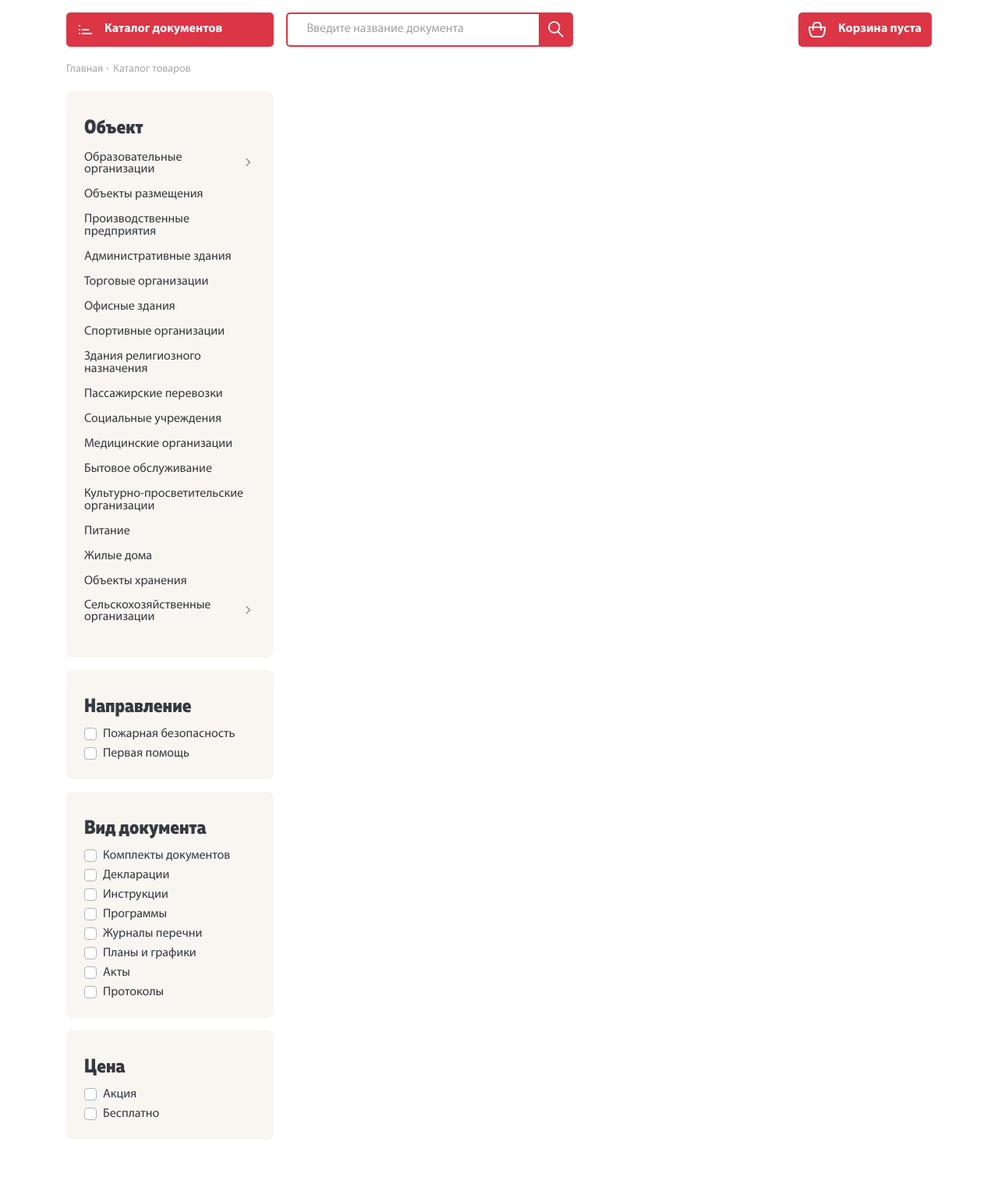
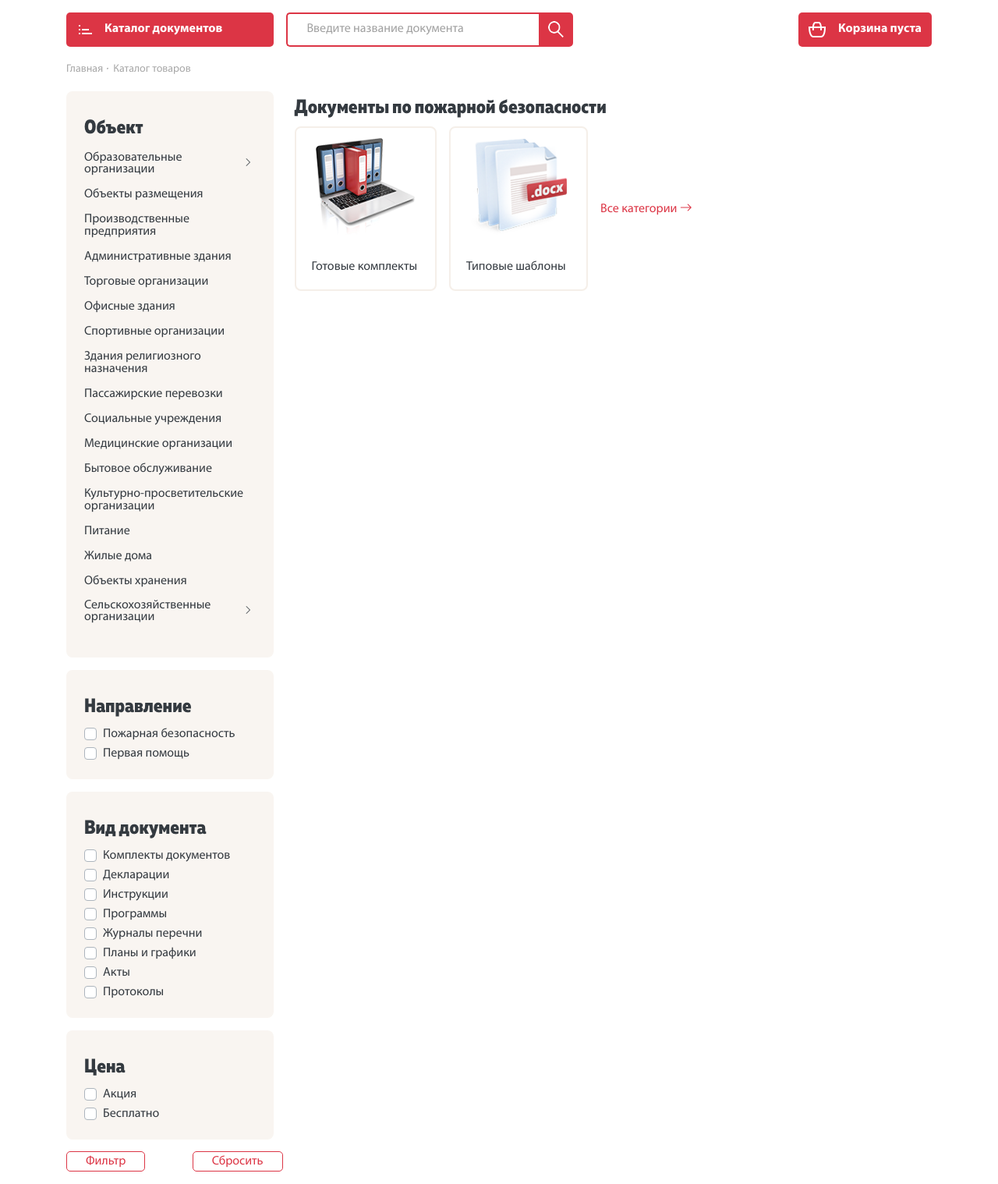
Before and after one commit to pmaks1985/new-gotdoc, a PHP site: page / in a window 1280 px wide. Shown: the part 140-1658 px from the top of the page at 78% size. Before the commit the page ends 1601 px from the top, so only its background shows below. Run offline with PHP 8.4, Linux system fonts and the light colour scheme; some libraries are stand-ins or nearby versions.

Commit message:
все категории стрелка

```diff
--- a/css/main.css
+++ b/css/main.css
@@ -228,7 +228,7 @@ body {
   background-color: #f9f5f1;
   margin: 0;
   width: 100%;
-  padding: 0.5rem;
+  padding: 10px;
 }
 
 .dropdown-item {
@@ -335,4 +335,37 @@ body {
   -webkit-box-shadow: 0 0 0 .2rem #EBD8C6;
           box-shadow: 0 0 0 .2rem #EBD8C6;
 }
+
+.title {
+  font-family: MullerNarrow-ExtraBold;
+  font-size: 25px;
+  line-height: 37px;
+  font-weight: 800;
+  color: #343a40;
+}
+
+.card {
+  background-color: #ffffff;
+  border: 2px solid #f5efe9;
+  border-radius: 8px;
+}
+
+.card-img-top {
+  padding: 13px 25px;
+  max-height: 150px;
+}
+
+.card-text {
+  font-size: 16px;
+  line-height: 17px;
+  font-weight: 400;
+  color: #343a40;
+}
+
+.all-category {
+  font-size: 16px;
+  line-height: 17px;
+  font-weight: 400;
+  color: #dc3545;
+}
 /*# sourceMappingURL=main.css.map */
--- a/css/main.scss
+++ b/css/main.scss
@@ -218,7 +218,7 @@ body {
     background-color: #f9f5f1;
     margin: 0;
     width: 100%;
-    padding: 0.5rem;
+    padding: 10px;
 }
 
 .dropdown-item {
@@ -324,3 +324,36 @@ body {
 .custom-control-input:focus~.custom-control-label::before {
     box-shadow: 0 0 0 .2rem #EBD8C6;
 }
+
+.title {
+    font-family: MullerNarrow-ExtraBold;
+    font-size: 25px;
+    line-height: 37px;
+    font-weight: 800;
+    color: #343a40;
+}
+
+.card {
+    background-color: #ffffff;
+    border: 2px solid #f5efe9;
+    border-radius: 8px;
+}
+
+.card-img-top {
+    padding: 13px 25px;
+    max-height: 150px
+}
+
+.card-text {
+    font-size: 16px;
+    line-height: 17px;
+    font-weight: 400;
+    color: #343a40;
+}
+
+.all-category {
+    font-size: 16px;
+    line-height: 17px;
+    font-weight: 400;
+    color: #dc3545;
+}
--- a/index.html
+++ b/index.html
@@ -421,11 +421,41 @@
                             </li>
                         </div>
                     </div>
-
-                    <div class="col-lg-9">
-
+                    <div class="my-3 d-flex justify-content-between">
+                        <div>
+                            <a href="#"
+                                class="btn-outline-danger px-4 py-1 select-region_button text-decoration-none">Фильтр</a>
+                        </div>
+                        <div>
+                            <a href="#"
+                                class="btn-outline-danger px-4 py-1 select-region_button text-decoration-none">Сбросить</a>
+                        </div>
                     </div>
                 </div>
+
+                <div class="col-lg-9">
+                    <h1 class="title">Документы по пожарной безопасности</h1>
+                    <div class="d-flex align-items-center">
+                        <div class="card mr-3">
+                            <img class="card-img-top" src="/img/books.png" alt="books">
+                            <div class="card-body">
+                                <p class="card-text">Готовые комплекты</p>
+                            </div>
+                        </div>
+                        <div class="card mr-3">
+                            <img class="card-img-top" src="/img/docs.png" alt="docs">
+                            <div class="card-body">
+                                <p class="card-text">Типовые шаблоны</p>
+                            </div>
+                        </div>
+                        <div class="all-category">
+                            <span>Все категории</span>
+                            <i class="bi bi-arrow-right"></i>
+                        </div>
+                    </div>
+
+                </div>
+
             </div>
 
 
```
Also changed, not shown: img/books.png (added), img/docs.png (added), 1 other file.
